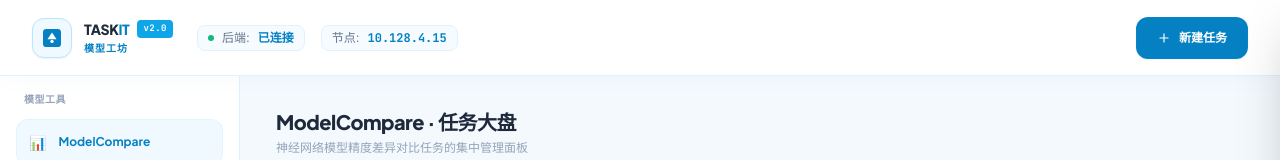
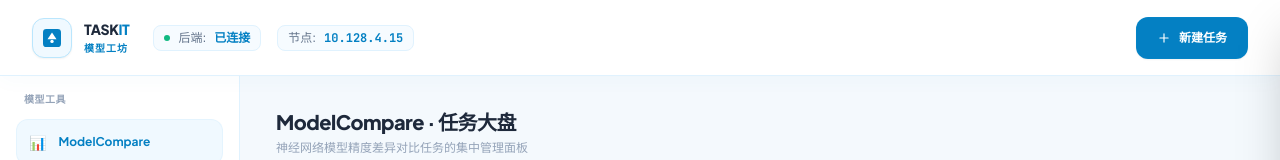
Before and after one commit to DelononLiu/taskit, a React (Vite) app: page / in a window 1280 px wide. Shown: the top 160 px of the page. Built offline with nearby package versions, Linux system fonts and the light colour scheme; no server answers; sample sign-in values are in the browser's storage.

Commit message:
chore: 移除 Header v2.0 标签

```diff
--- a/src/core/components/Header.tsx
+++ b/src/core/components/Header.tsx
@@ -22,9 +22,6 @@ export function Header({ onNewTask }: HeaderProps) {
             <div className="flex items-center space-x-2">
               <span className="font-extrabold text-sm tracking-tight text-slate-800">
                 TASK<span className="text-brand-accent">IT</span>
-              </span>
-              <span className="bg-sky-500 text-white text-[9px] px-1.5 py-0.5 rounded font-mono font-bold tracking-wider">
-                v2.0
               </span>
             </div>
             <div className="text-[10px] text-brand-accent font-bold tracking-widest uppercase mt-0.5">
```
